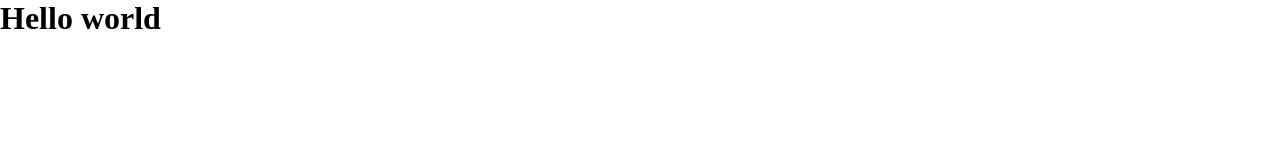
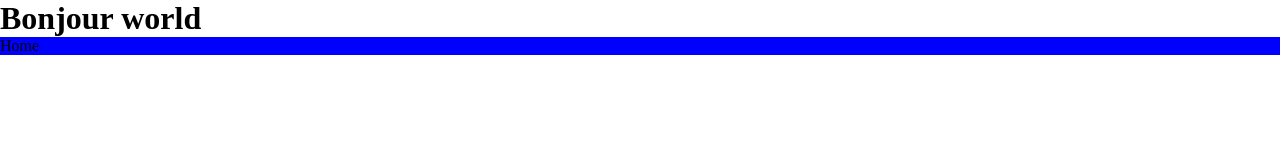
Before and after one commit to nbuntsch/test-git-imd21, a website built with Parcel: page src/index.html in a window 1280 px wide. Built offline with nearby package versions, Linux system fonts and the light colour scheme.

Commit message:
Ajout d'une navigation

```diff
--- a/src/css/main.css
+++ b/src/css/main.css
@@ -12,3 +12,7 @@ img,
 video {
   display: block;
 }
+
+.nav {
+  background-color: blue;
+}
--- a/src/index.html
+++ b/src/index.html
@@ -7,7 +7,13 @@
     <link rel="stylesheet" href="css/main.css" />
   </head>
   <body>
-    <h1>Hello world</h1>
+    <h1>Bonjour world</h1>
+
+    <div class="nav">
+      <ul>
+        <li>Home</li>
+      </ul>
+    </div>
 
     <script src="js/main.js" type="module"></script>
   </body>
```
